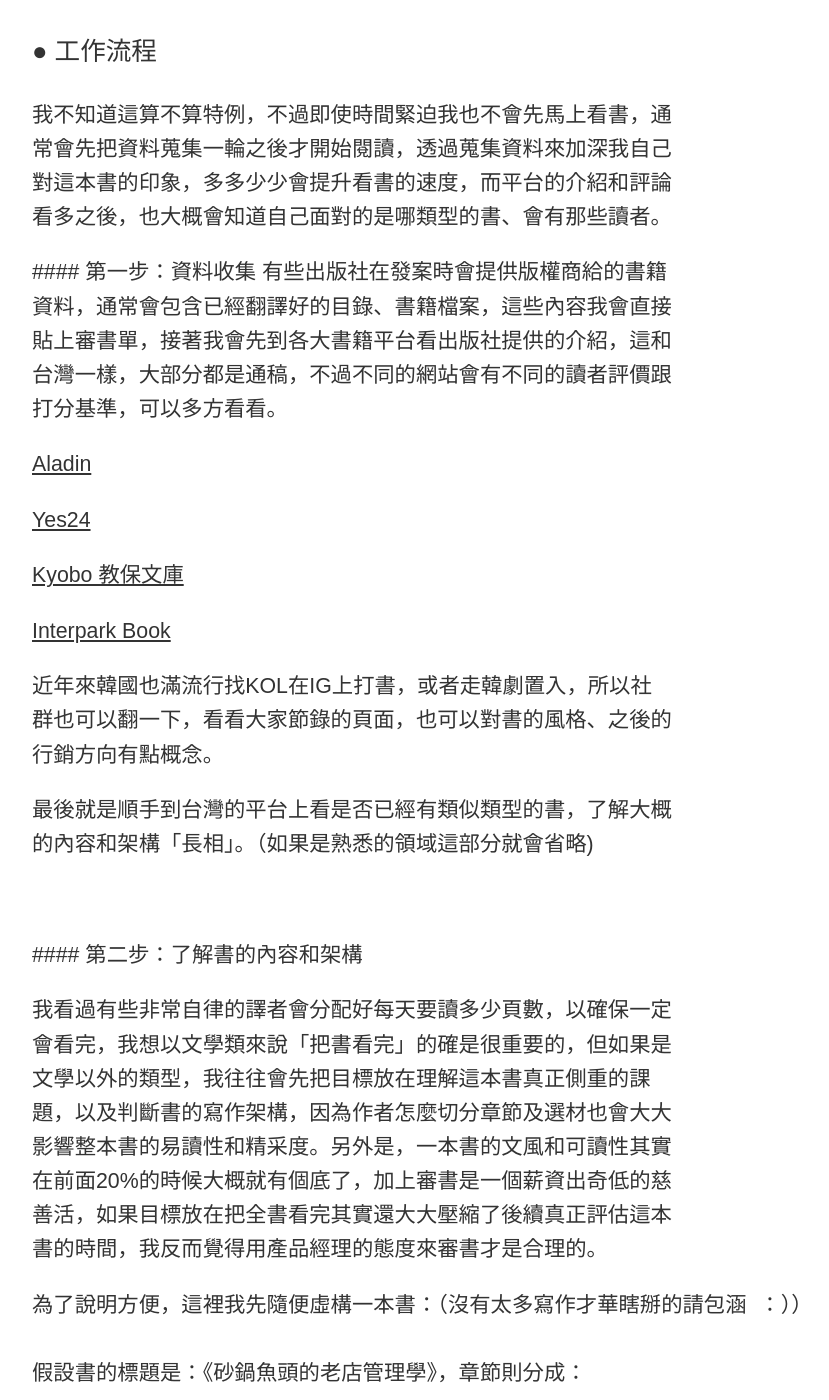
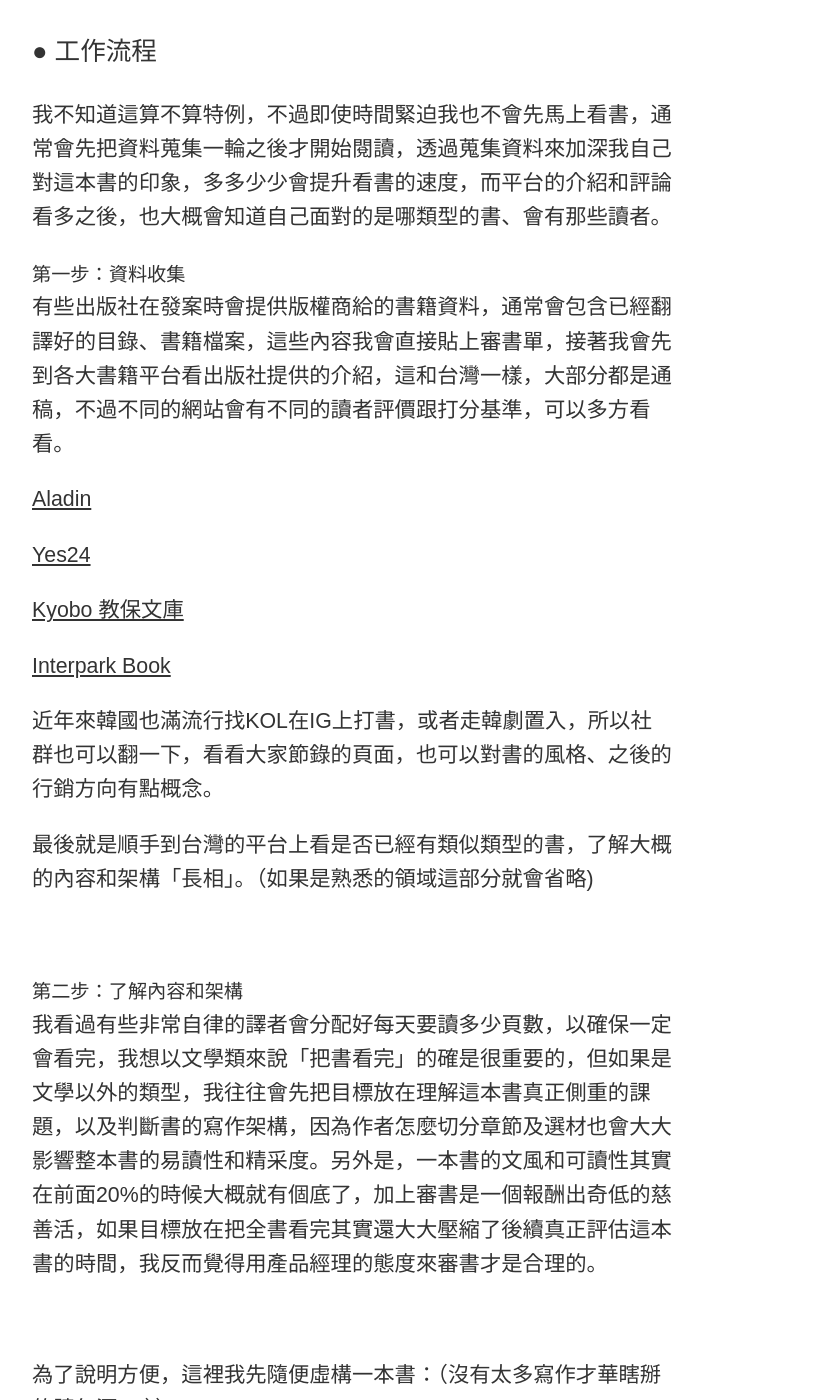
Before and after one commit to pqvst/tzling, a Jekyll site: the page built from _posts/2022-04-12-關於審書這件事—我的審書經驗.md, in a window 1280 px wide and 1400 px high, scrolled down 3300 px. Shown: the whole window, without its empty margins (288-1117 px from the left). Built offline with Jekyll 4.4.1, drawn with Linux system fonts in a browser that asks for light colours; nearby versions of some CDN libraries; some of the changed text lies outside the part shown.

Commit message:
Update 2022-04-12-關於審書這件事—我的審書經驗.md
edit error

```diff
--- a/_posts/2022-04-12-關於審書這件事—我的審書經驗.md
+++ b/_posts/2022-04-12-關於審書這件事—我的審書經驗.md
@@ -52,8 +52,9 @@ title: 關於審書這件事—我的審書經驗
 
 我不知道這算不算特例，不過即使時間緊迫我也不會先馬上看書，通常會先把資料蒐集一輪之後才開始閱讀，透過蒐集資料來加深我自己對這本書的印象，多多少少會提升看書的速度，而平台的介紹和評論看多之後，也大概會知道自己面對的是哪類型的書、會有那些讀者。
 
-  #### 第一步：資料收集
-   有些出版社在發案時會提供版權商給的書籍資料，通常會包含已經翻譯好的目錄、書籍檔案，這些內容我會直接貼上審書單，接著我會先到各大書籍平台看出版社提供的介紹，這和台灣一樣，大部分都是通稿，不過不同的網站會有不同的讀者評價跟打分基準，可以多方看看。
+#### 第一步：資料收集
+
+有些出版社在發案時會提供版權商給的書籍資料，通常會包含已經翻譯好的目錄、書籍檔案，這些內容我會直接貼上審書單，接著我會先到各大書籍平台看出版社提供的介紹，這和台灣一樣，大部分都是通稿，不過不同的網站會有不同的讀者評價跟打分基準，可以多方看看。
 
 [Aladin](https://www.aladin.co.kr/home/welcome.aspx)
 
@@ -69,13 +70,15 @@ title: 關於審書這件事—我的審書經驗
 
 <br/>
 
-  #### 第二步：了解書的內容和架構
+#### 第二步：了解內容和架構
 
-我看過有些非常自律的譯者會分配好每天要讀多少頁數，以確保一定會看完，我想以文學類來說「把書看完」的確是很重要的，但如果是文學以外的類型，我往往會先把目標放在理解這本書真正側重的課題，以及判斷書的寫作架構，因為作者怎麼切分章節及選材也會大大影響整本書的易讀性和精采度。另外是，一本書的文風和可讀性其實在前面20%的時候大概就有個底了，加上審書是一個薪資出奇低的慈善活，如果目標放在把全書看完其實還大大壓縮了後續真正評估這本書的時間，我反而覺得用產品經理的態度來審書才是合理的。
+我看過有些非常自律的譯者會分配好每天要讀多少頁數，以確保一定會看完，我想以文學類來說「把書看完」的確是很重要的，但如果是文學以外的類型，我往往會先把目標放在理解這本書真正側重的課題，以及判斷書的寫作架構，因為作者怎麼切分章節及選材也會大大影響整本書的易讀性和精采度。另外是，一本書的文風和可讀性其實在前面20%的時候大概就有個底了，加上審書是一個報酬出奇低的慈善活，如果目標放在把全書看完其實還大大壓縮了後續真正評估這本書的時間，我反而覺得用產品經理的態度來審書才是合理的。
 
-    為了說明方便，這裡我先隨便虛構一本書：（沒有太多寫作才華瞎掰的請包涵 ：））
+<br/>
 
-    假設書的標題是：《砂鍋魚頭的老店管理學》，章節則分成：
+為了說明方便，這裡我先隨便虛構一本書：（沒有太多寫作才華瞎掰的請包涵 ：））
+
+假設書的標題是：《砂鍋魚頭的老店管理學》，章節則分成：
 
 >一、學做廚師的阿公<br/> 二、扔掉可惜的魚頭 <br/> 三、文化路的小吃攤<br/> 四、返鄉的第三代 <br/> 五、走出非傳統的路
 
```
Also changed, not shown: other parts of _posts/2022-04-12-關於審書這件事—我的審書經驗.md (+7 -5 lines).
